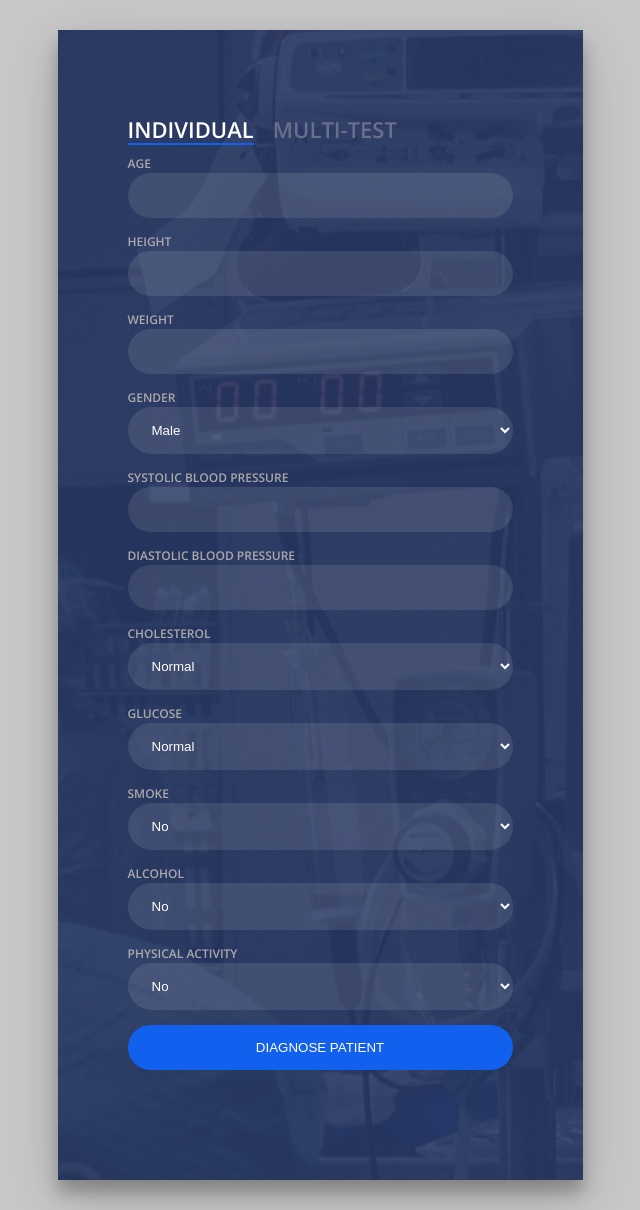
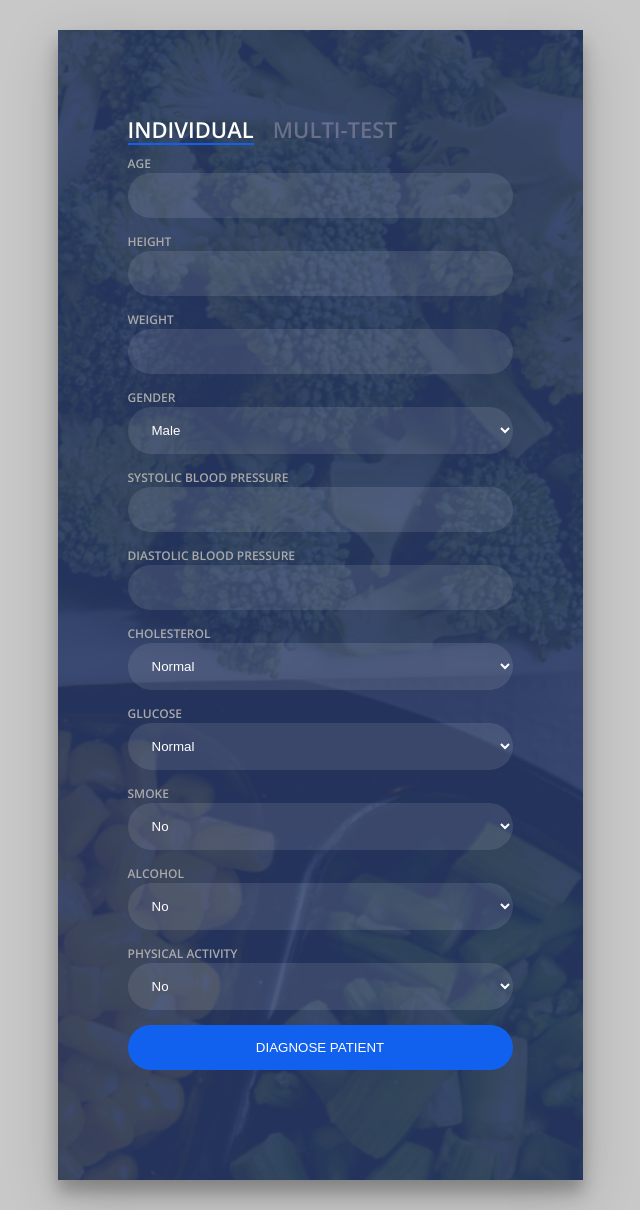
Before and after one commit to blurred-machine/Cardiovascular-Disease-Detection-End-to-End-ML-Project, a Flask app: page / in a window 1280 px wide. Shown: the whole page, without its empty margins (320-960 px from the left). Run offline with Flask 2, Linux system fonts and the light colour scheme; parts of the project's set-up code (start-up, migrations or seed data) failed here and were passed over; some libraries are stand-ins or nearby versions.

Commit message:
development v1.0.3

```diff
--- a/app.py
+++ b/app.py
@@ -56,8 +56,15 @@
     try:
         df = df.drop(["id"], axis=1)
     except:
-        print("Custom Error: 'id' column does not exist")
+        print("Custom Error: 'id' column does not exist.")
 
+    try:
+        df = df.drop(["cardio"], axis=1)
+    except:
+        print("Custom Error: 'cardio' column does not exist.")
+
+
+    df = df.reindex(sorted(df.columns), axis=1)
     new_df = df.astype("float")
     return new_df
 
@@ -80,14 +87,13 @@
 def index():
     return flask.render_template('index.html')
 
-@app.route('/predict', methods=['POST'])
+@app.route('/predict-single', methods=['POST'])
 def predict_individual():
     form_data = request.form.to_dict()
     print("FORM DATA")
     print(form_data)
 
     df_input = pd.DataFrame.from_records([form_data])
-    df_input = df_input.drop(['submitBtn'], axis=1)
     df_input = pd.DataFrame(df_input)
     print("INPUT DATAFRAME")
     print(df_input)
@@ -109,11 +115,15 @@
     print(final_df)
 
     pred = predict_value(final_df)[0]
+    if pred == 0:
+        pred_val = "Ouch!, You have a high chance of having a Cardiovascular Disease. Please contact a Cardiologist as soon as possible!"
+    else:
+        pred_val = "Wohoo! You are perfectly fine!!"
 
-    return flask.render_template('index.html', predicted_value="Diagnosis report: {}".format(str(pred)))
+    return flask.render_template('index.html', predicted_value="{}".format(str(pred_val)))
 
 
-@app.route('/predict_multi', methods=['POST'])
+@app.route('/predict-multiple', methods=['POST'])
 def predict_multiple():
     form_data = request.form.to_dict()
     print("FORM DATA")
@@ -146,7 +156,13 @@
 
     pred = predict_value(final_df)
 
-    return jsonify({'prediction': str(pred)})
+    res = pd.DataFrame({"id": df_input["id"], "prediction": pred})
+    print("RESULT")
+    print(res)
+
+    res_json = res.to_json(orient='records')
+
+    return res_json
     #return flask.render_template('index.html', predicted_value="Diagnosis report: {}".format(str(pred)))
 
 
--- a/static/css/style.css
+++ b/static/css/style.css
@@ -15,7 +15,7 @@
 	max-width:525px;
 	min-height:1150px;
 	position:relative;
-	background:url(https://raw.githubusercontent.com/paras009/Cardiovascular-Disease-Detection/master/static/css/bg.jpg?token=AGEPDXGEH5EBOOZDYWFZY5S6ZE22A) no-repeat center;
+	background:url(bg.jpg) no-repeat center;
 	box-shadow:0 12px 15px 0 rgba(0,0,0,.24),0 17px 50px 0 rgba(0,0,0,.19);
 }
 .login-html{
--- a/static/js/script.js
+++ b/static/js/script.js
@@ -42,6 +42,30 @@
 		});
 	};
 
+function download_data(filename, text) {
+    var element = document.createElement('a');
+    element.setAttribute('href', 'data:text/plain;charset=utf-8,' + encodeURIComponent(text));
+    element.setAttribute('download', filename);
+
+    element.style.display = 'none';
+    document.body.appendChild(element);
+    element.click();
+    document.body.removeChild(element);
+}
+
+
+window.addEventListener('online', () => console.log('came online'));
+window.addEventListener('offline', () => console.log('came offline'));
+
+
+
+
+
+
+
+
+
+
 if (browserSupportFileUpload()) {
 		document.getElementById('txtFileUpload').addEventListener('change', uploadFile, false);
 	} else {
--- a/templates/index.html
+++ b/templates/index.html
@@ -18,38 +18,38 @@
 
 		<div class="login-form">
 			<div class="single-user-htm">
-				<form action="/predict" method="POST">
+				<form action="/predict-single" method="POST">
 
 					<div class="group">
 						<label for="age" class="label">Age</label>
-						<input id="age" name="age" type="text" class="input">
+						<input id="age" name="age" type="number" step="any" class="input" required>
 					</div>
 					<div class="group">
 						<label for="height" class="label">Height</label>
-						<input id="height" name="height" type="text" class="input">
+						<input id="height" name="height" type="number" step="any" class="input" required>
 					</div>
 					<div class="group">
 						<label for="weight" class="label">Weight</label>
-						<input id="weight" name="weight" type="text" class="input">
+						<input id="weight" name="weight" type="number" step="any" class="input" required>
 					</div>
 					<div class="group">
 						<label for="gender" class="label">Gender</label>
-						<select id="gender" name="gender" class="input" id="input_select">
+						<select id="gender" name="gender" class="input" id="input_select" required>
 							<option value="1">Male</option>
 	      		  			<option value="2">Female</option>
 						</select>
 					</div>
 					<div class="group">
 						<label for="ap_hi" class="label">Systolic blood pressure</label>
-						<input id="ap_hi" name="ap_hi" type="text" class="input">
+						<input id="ap_hi" name="ap_hi" type="number" step="any" class="input" required>
 					</div>
 					<div class="group">
 						<label for="ap_lo" class="label">Diastolic blood pressure</label>
-						<input id="ap_lo" name="ap_lo" type="text" class="input">
+						<input id="ap_lo" name="ap_lo" type="number" step="any" class="input" required>
 					</div>
 					<div class="group">
 						<label for="cholesterol" class="label">Cholesterol</label>
-						<select id="cholesterol" name="cholesterol" class="input" id="input_select">
+						<select id="cholesterol" name="cholesterol" class="input" id="input_select" required>
 							<option value="1">Normal</option>
 				      		<option value="2">Above normal</option>
 				      		<option value="3">Well above normal</option>
@@ -57,7 +57,7 @@
 					</div>
 					<div class="group">
 						<label for="gluc" class="label">Glucose</label>
-						<select id="gluc" name="gluc" class="input" id="input_select">
+						<select id="gluc" name="gluc" class="input" id="input_select" required>
 							<option value="1">Normal</option>
 				      		<option value="2">Above normal</option>
 				      		<option value="3">Well above normal</option>
@@ -65,21 +65,21 @@
 					</div>
 					<div class="group">
 						<label for="smoke" class="label">Smoke</label>
-						<select id="smoke" name="smoke" class="input" id="input_select">
+						<select id="smoke" name="smoke" class="input" id="input_select" required>
 							<option value="0">No</option>
 	      		  			<option value="1">Yes</option>
 						</select>
 					</div>
 					<div class="group">
 						<label for="alco" class="label">Alcohol</label>
-						<select id="alco" name="alco" class="input" id="input_select">
+						<select id="alco" name="alco" class="input" id="input_select" required>
 							<option value="0">No</option>
 	      		  			<option value="1">Yes</option>
 						</select>
 					</div>
 					<div class="group">
 						<label for="active" class="label">Physical Activity</label>
-						<select id="active" name="active" class="input" id="input_select">
+						<select id="active" name="active" class="input" id="input_select" required>
 							<option value="0">No</option>
 	      		  			<option value="1">Yes</option>
 						</select>
@@ -88,7 +88,7 @@
 
 					<div class="group">
 						<!-- <input type="submit" class="button" name="submitBtn" value="Test"> -->
-						<button class="button" type="submit" name="submitBtn">Diagnose Patient</button>
+						<button class="button" type="submit">Diagnose Patient</button>
 					</div>
 					<div class="hr">
 						<h3>
@@ -101,24 +101,23 @@
 				</form>
 			</div>
 			<div class="multi-user-htm">
-				<form id="upload-form" action="/predict_multi" method="POST">
+				<form id="upload-form" action="/predict-multiple" method="POST">
 					<div class="group">
 						<label for="user" class="label">File Upload</label>
-						<fieldset>
-							<input type="file" class="input" name="file_upload" id="txtFileUpload" accept=".csv" />
-						</fieldset>
+							<input type="file" class="input" name="file_upload" id="txtFileUpload" accept=".csv" required />
 
-						<ul id="statOutPut" class="outPut">
-							<li>Total number of integers: <span data-bind="text: countOfIntegers">null</span></li>
-							<li>Mean value of all integers (to three decimal places): <span data-bind="text: meanOfIntegers">null</span></li>
-							<li>Highest number of integers in a single line: <span data-bind="text: highestLength">null</span></li>
-							<li>Most common integer: <span data-bind="text: commonInteger">null</span></li>
+						<h3>Rules:</h3>
+						<ul>
+							<li>Upload only ".csv" files containing patients information.</li>
+							<li>Internet connectivity is required!</li>
+							<li>Check the input fields names properly.</li>
+							<li>Best of Luck!</li>
 						</ul>
 
 					</div>
 
 					<div class="group">
-						<button class="button" type="submit">Diagnose Patients</button>
+						<button id="multiple-patients-button" class="button" type="submit">Diagnose Patients</button>
 					</div>
 					<div class="hr">
 
```
Also changed, not shown: static/css/bg.jpg, templates/old templates/index.html (renamed from old templates/index.html), 2 other files.
